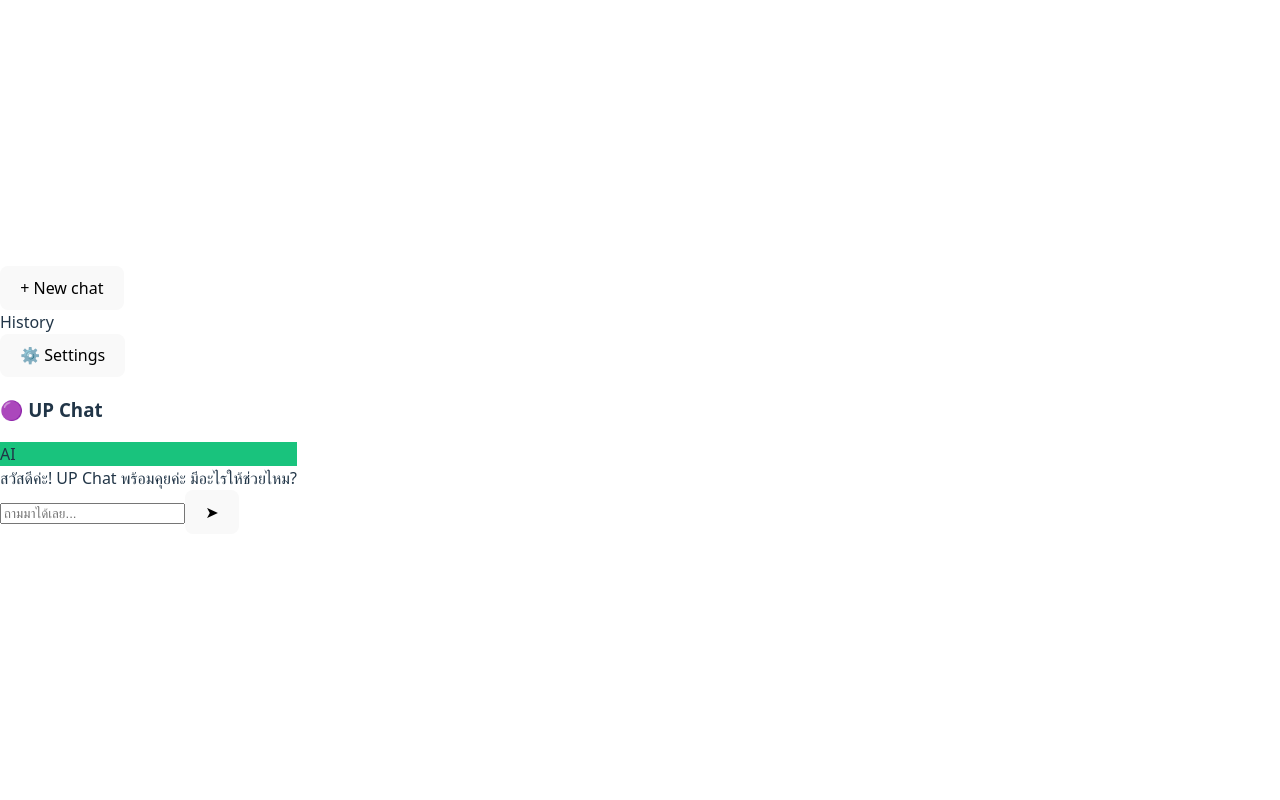
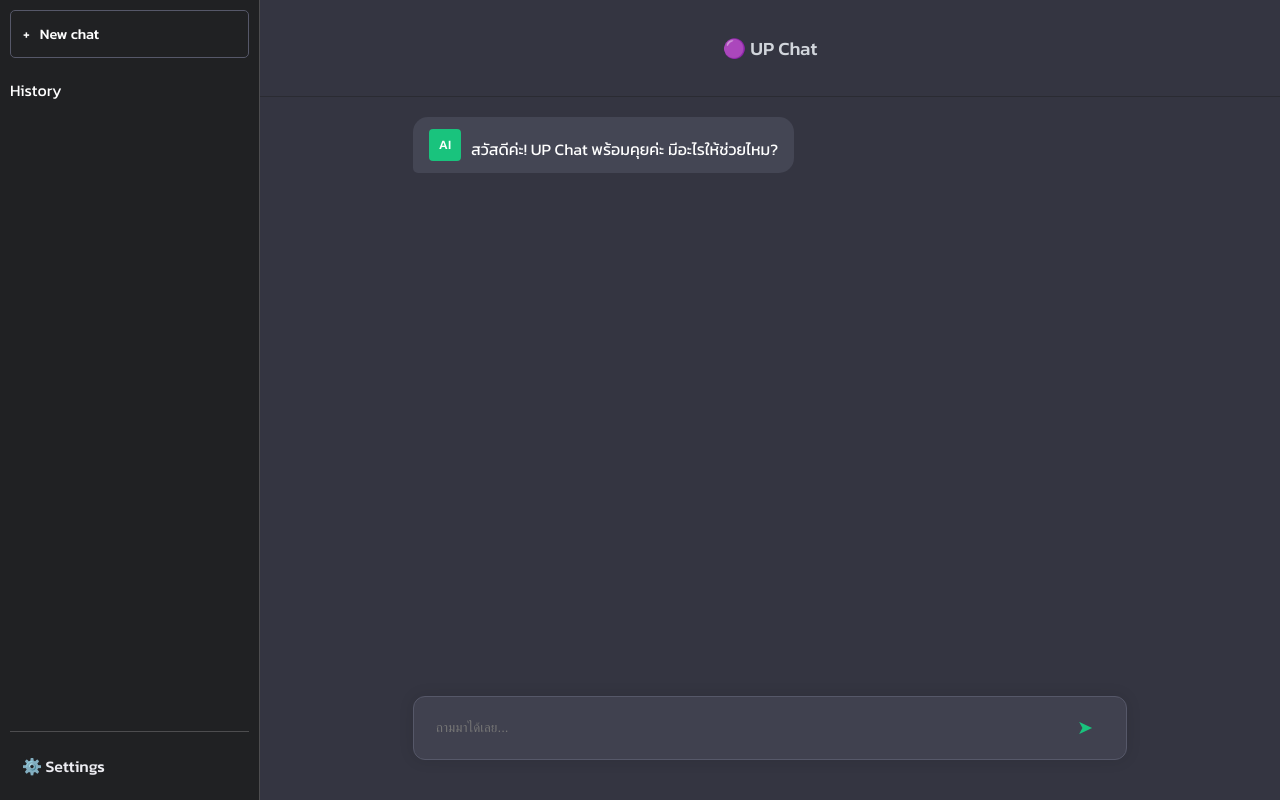
Before and after one commit to panupong2547987/upchat-deploy, a React (Vite) app: page / in a window 1280 px wide. Built offline with nearby package versions, Linux system fonts and the light colour scheme.

Commit message:
lightmode ui

```diff
--- a/src/App.css
+++ b/src/App.css
@@ -1,64 +1,249 @@
-/* --- 4. Light Mode (ฉบับปรับปรุงให้นวลตาขึ้น) --- */
-.app-container.light {
-  background-color: #ffffff;
-  color: #202123;
+/* src/App.css - ฉบับแก้ไข Layout เพี้ยนและปรับปรุง Light Mode */
+@import url('https://fonts.googleapis.com/css2?family=Kanit:wght@300;400;500&display=swap');
+
+* {
+  box-sizing: border-box;
 }
 
-/* ปรับ Sidebar ให้มีสีเทาอ่อน แยกจากพื้นที่แชทชัดเจน */
-.app-container.light .sidebar {
-  background-color: #f8f9fa;
-  border-right: 1px solid #e5e7eb;
+body {
+  margin: 0;
+  padding: 0;
+  font-family: 'Kanit', sans-serif;
+  background-color: #343541;
+  color: white;
+  height: 100vh;
+  width: 100vw;
+  overflow: hidden;
 }
 
-.app-container.light .chat-window {
-  background-color: #ffffff;
+/* --- คอนเทนเนอร์หลัก --- */
+.app-container {
+  display: flex;
+  height: 100vh;
+  width: 100vw;
+  transition: background 0.3s;
 }
 
-.app-container.light .chat-header {
-  border-bottom: 1px solid #e5e7eb;
-  color: #202123;
+/* --- 1. Sidebar --- */
+.sidebar {
+  width: 260px;
+  background-color: #202123;
+  display: flex;
+  flex-direction: column;
+  padding: 10px;
+  border-right: 1px solid #4d4d4f;
+  z-index: 10;
+  flex-shrink: 0; /* ป้องกัน Sidebar โดนบีบ */
 }
 
-/* เพิ่มเส้นขอบจางๆ ให้ข้อความบอท เพื่อไม่ให้กลืนไปกับพื้นหลัง */
-.app-container.light .bot-msg {
-  background-color: #f7f7f8;
-  color: #202123;
-  border: 1px solid #e5e7eb;
+.new-chat-btn {
+  display: flex;
+  align-items: center;
+  gap: 10px;
+  padding: 12px;
+  border: 1px solid #565869;
+  border-radius: 5px;
+  background-color: transparent;
+  color: white;
+  cursor: pointer;
+  transition: background 0.2s;
+  margin-bottom: 20px;
+  font-size: 0.9rem;
 }
 
-/* ปรับช่องพิมพ์ให้ดูเด่นขึ้น */
-.app-container.light .input-wrapper {
-  background-color: #ffffff;
-  border: 1px solid #d1d5db;
-  box-shadow: 0 0 15px rgba(0,0,0,0.05);
+.new-chat-btn:hover { background-color: #2f303d; }
+
+.history-list {
+  flex: 1;
+  overflow-y: auto;
+  display: flex;
+  flex-direction: column;
+  gap: 5px;
 }
 
-.app-container.light .input-wrapper input {
-  color: #202123;
+.history-item {
+  padding: 12px;
+  border-radius: 5px;
+  cursor: pointer;
+  font-size: 0.85rem;
+  color: #ececf1;
+  display: flex;
+  justify-content: space-between;
+  align-items: center;
+  transition: background 0.2s;
 }
 
-.app-container.light .history-item {
-  color: #4b5563;
+.history-item:hover { background-color: #2a2b32; }
+
+.truncate {
+  overflow: hidden;
+  text-overflow: ellipsis;
+  white-space: nowrap;
+  flex: 1;
 }
 
-.app-container.light .history-item:hover {
-  background-color: #ececf1;
+.del-btn {
+  background: transparent;
+  border: none;
+  cursor: pointer;
+  opacity: 0;
+  font-size: 0.8rem;
 }
 
-.app-container.light .settings-btn {
-  color: #4b5563;
+.history-item:hover .del-btn { opacity: 0.6; }
+
+.sidebar-footer {
+  margin-top: auto;
+  padding-top: 10px;
+  border-top: 1px solid #4d4d4f;
 }
 
-/* ปรับสี Modal ในโหมดสว่าง */
-.app-container.light .modal-content {
-  background: #ffffff;
-  color: #202123;
-  border: 1px solid #e5e7eb;
-  box-shadow: 0 20px 25px -5px rgba(0, 0, 0, 0.1);
+.settings-btn {
+  width: 100%;
+  padding: 12px;
+  background: transparent;
+  border: none;
+  color: #ececf1;
+  text-align: left;
+  cursor: pointer;
+  border-radius: 5px;
 }
 
-.app-container.light .setting-row input {
-  background: #f9fafb;
-  border: 1px solid #d1d5db;
-  color: #202123;
+.settings-btn:hover { background-color: #2a2b32; }
+
+/* --- 2. Chat Window --- */
+.chat-window {
+  flex: 1;
+  display: flex;
+  flex-direction: column;
+  background-color: #343541;
+  position: relative;
+  min-width: 0; /* สำคัญ: ป้องกันเนื้อหาดันจอ */
 }
+
+.chat-header {
+  padding: 15px;
+  border-bottom: 1px solid #2a2b32;
+  text-align: center;
+  color: #d1d5db;
+}
+
+.chat-body {
+  flex: 1;
+  padding: 20px 15%;
+  overflow-y: auto;
+  display: flex;
+  flex-direction: column;
+  gap: 20px;
+}
+
+.message-bubble {
+  display: flex;
+  align-items: flex-end;
+  gap: 10px;
+  max-width: 80%;
+  width: fit-content;
+  padding: 12px 16px;
+  font-size: 1rem;
+  line-height: 1.5;
+}
+
+.bot-msg {
+  align-self: flex-start;
+  background-color: #444654;
+  border-radius: 15px 15px 15px 5px;
+}
+
+.user-msg {
+  align-self: flex-end;
+  flex-direction: row-reverse;
+  background-color: #444654;
+  border-radius: 15px 15px 5px 15px;
+}
+
+.avatar {
+  width: 32px;
+  height: 32px;
+  border-radius: 4px;
+  display: flex;
+  align-items: center;
+  justify-content: center;
+  font-weight: bold;
+  font-size: 0.8rem;
+}
+
+.chat-input-area {
+  padding: 20px 15% 40px 15%;
+}
+
+.input-wrapper {
+  background-color: #40414f;
+  border: 1px solid #565869;
+  border-radius: 12px;
+  display: flex;
+  padding: 5px 10px;
+  box-shadow: 0 0 15px rgba(0,0,0,0.1);
+}
+
+.input-wrapper input {
+  flex: 1;
+  background: transparent;
+  border: none;
+  color: white;
+  padding: 12px;
+  outline: none;
+}
+
+.input-wrapper button {
+  background: transparent;
+  border: none;
+  color: #19c37d;
+  cursor: pointer;
+  font-size: 1.2rem;
+}
+
+/* --- 3. Settings Modal --- */
+.modal-overlay {
+  position: fixed; top: 0; left: 0; width: 100%; height: 100%;
+  background: rgba(0,0,0,0.7); display: flex; align-items: center; justify-content: center; z-index: 1000;
+}
+
+.modal-content {
+  background: #202123; padding: 25px; border-radius: 12px; width: 350px; color: white;
+  border: 1px solid #4d4d4f;
+}
+
+.setting-row {
+  display: flex; justify-content: space-between; align-items: center; margin: 20px 0;
+}
+
+.setting-row input {
+  background: #40414f; border: 1px solid #565869; color: white; padding: 5px 10px; border-radius: 4px;
+}
+
+.danger-btn {
+  background: #d9534f; color: white; border: none; width: 100%; padding: 10px; border-radius: 5px; cursor: pointer;
+}
+
+.close-btn {
+  background: transparent; color: #8e8ea0; border: none; width: 100%; padding: 10px; cursor: pointer; margin-top: 10px;
+}
+
+/* --- 4. ปรับปรุง Light Mode --- */
+.app-container.light { background-color: #fff; color: #000; }
+.app-container.light .sidebar { background-color: #f8f9fa; border-right: 1px solid #e5e7eb; }
+.app-container.light .chat-window { background-color: #fff; }
+.app-container.light .chat-header { border-bottom: 1px solid #e5e7eb; color: #000; }
+.app-container.light .bot-msg { background-color: #f7f7f8; color: #000; border: 1px solid #e5e7eb; }
+.app-container.light .input-wrapper { background-color: #fff; border: 1px solid #d1d5db; }
+.app-container.light .input-wrapper input { color: #000; }
+.app-container.light .history-item { color: #4b5563; }
+.app-container.light .history-item:hover { background-color: #ececf1; }
+.app-container.light .settings-btn { color: #4b5563; }
+.app-container.light .modal-content { background: #fff; color: #000; border: 1px solid #e5e7eb; }
+
+/* Responsive */
+@media (max-width: 768px) {
+  .sidebar { display: none; }
+  .chat-body, .chat-input-area { padding: 10px; }
+}
```
